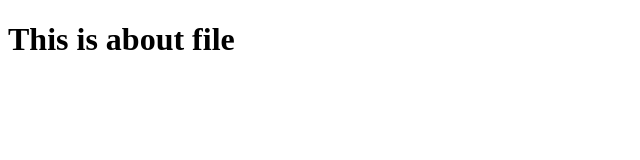
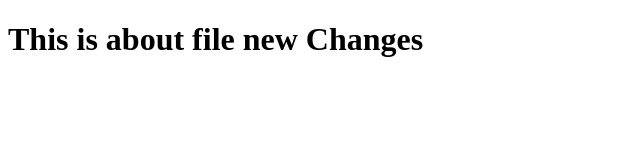
Before and after one commit to ankur9090/git-tutorial, a plain HTML site: page about.html in a window 1280 px wide. Shown: the whole page, without its empty margins (0-640 px from the left). Drawn offline with Linux system fonts and the light colour scheme.

Commit message:
changes about.html 1

```diff
--- a/about.html
+++ b/about.html
@@ -5,6 +5,6 @@
 <title>Insert title here</title>
 </head>
 <body>
-  <h1>This is about file</h1>
+  <h1>This is about file new Changes</h1>
 </body>
 </html>
```
